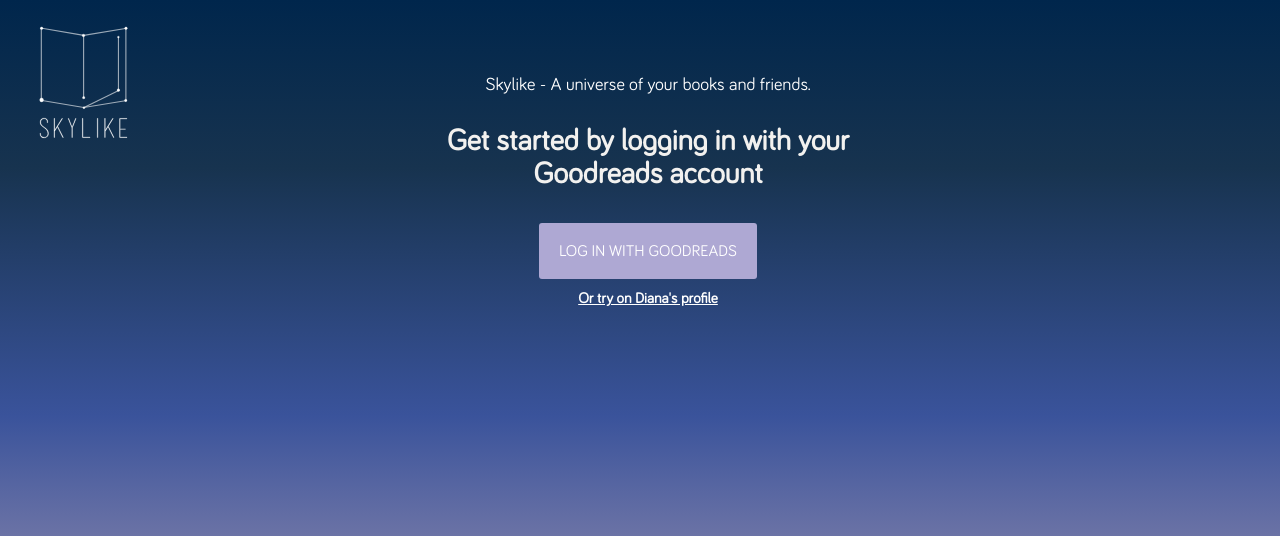
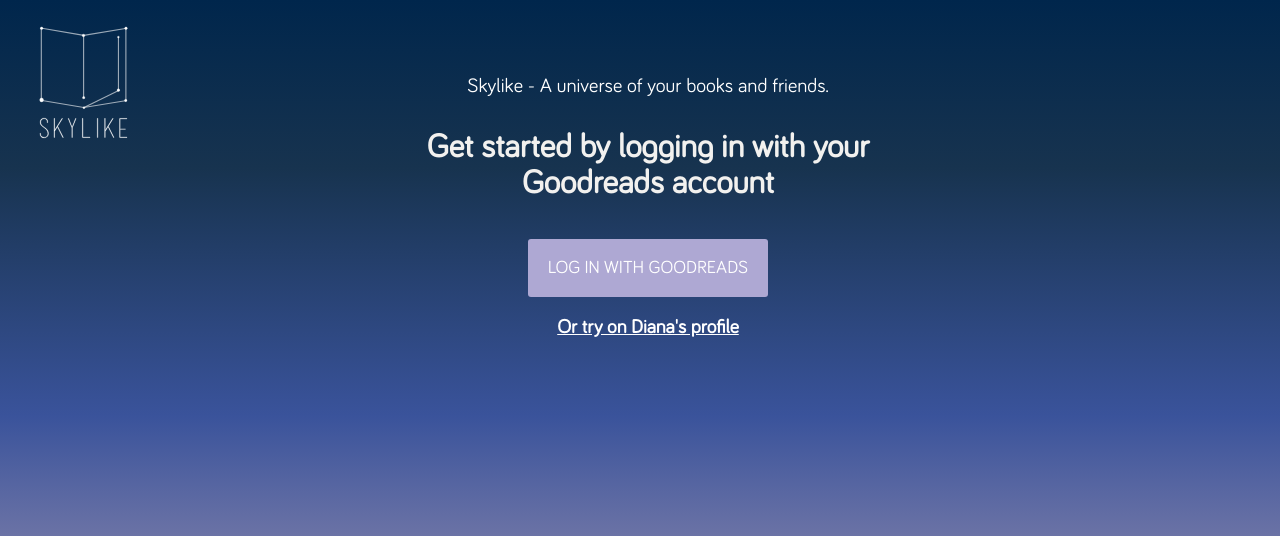
Before and after one commit to gatozv/ivis_p4, a PHP site: page /login.html in a window 1280 px wide. Shown: the top 536 px of the page. Run offline with PHP 8.4, Linux system fonts and the light colour scheme.

Commit message:
Minor changes

```diff
--- a/css/style.css
+++ b/css/style.css
@@ -286,7 +286,7 @@ p{
   border-radius: 3px;
   text-transform: uppercase;
   /*font-family: Montserrat,"Helvetica Neue",Helvetica,Arial,sans-serif;*/
-  font-size: 16px;
+  font-size: 18px;
   /*font-weight: 700;*/
   color: #fff;
   background-color: #AEA8D3;
@@ -308,13 +308,13 @@ a {
   text-align: center;
   margin-top: 1em;
   margin-bottom: 1.7em;
-  font-size: 2em;
+  font-size: 2.2em;
   }
 
 .login-small {
   text-align: center;
   margin: 2em;
-  font-size: 1em;
+  font-size: 1.3em;
   }
 
 .loading-stars{
--- a/login.html
+++ b/login.html
@@ -14,7 +14,7 @@
     <img id="logo" src="img/Skylikes-logos.svg"/>
 
     <div class="login-container">
-    	<p style="color:#FFFFFF; font-size: 18px; text-decoration: none; text-align:center;">Skylike - A universe of your books and friends.</p>
+    	<p style="color:#FFFFFF; font-size: 20px; text-decoration: none; text-align:center;">Skylike - A universe of your books and friends.</p>
 	    <h2 class="login-big">Get started by logging in with your <br>Goodreads account</h2>
 
 	    <a id="loginButton" class="btn" href='#'>Log In with goodreads</a>
```
